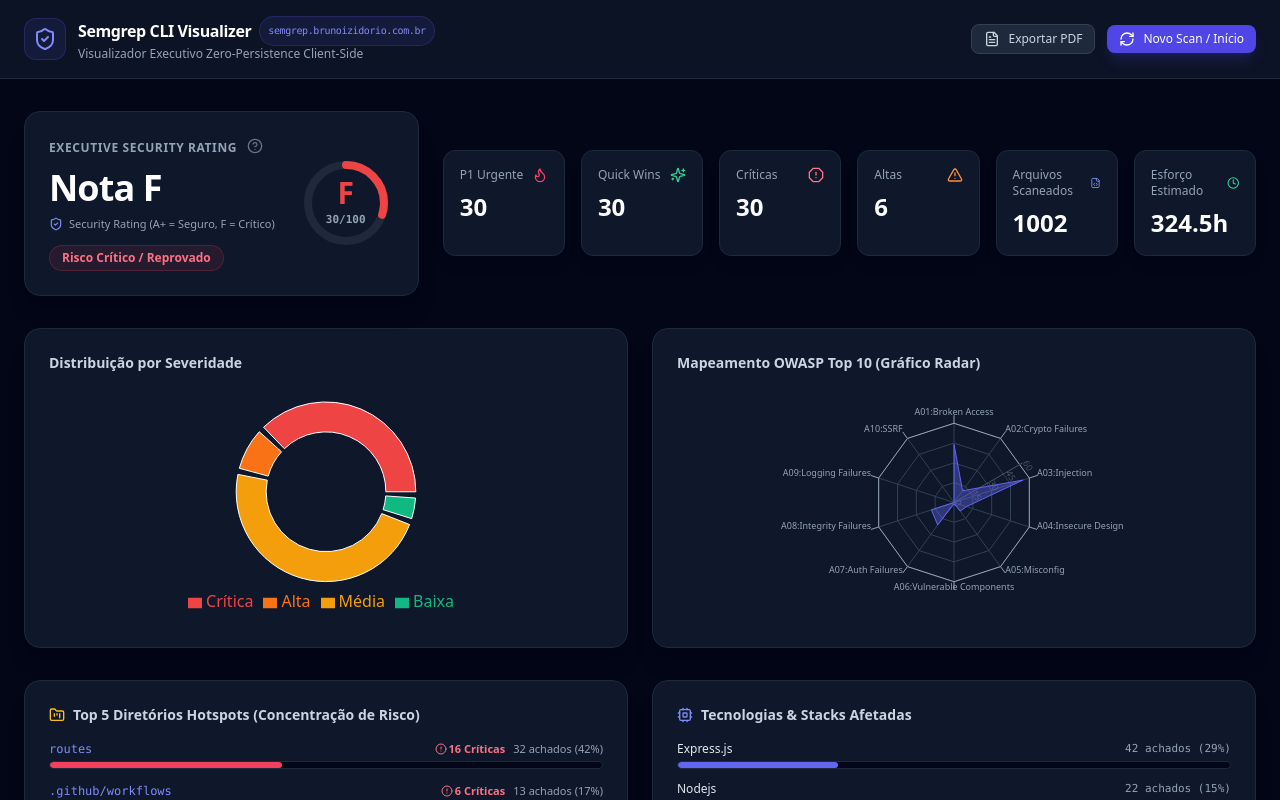
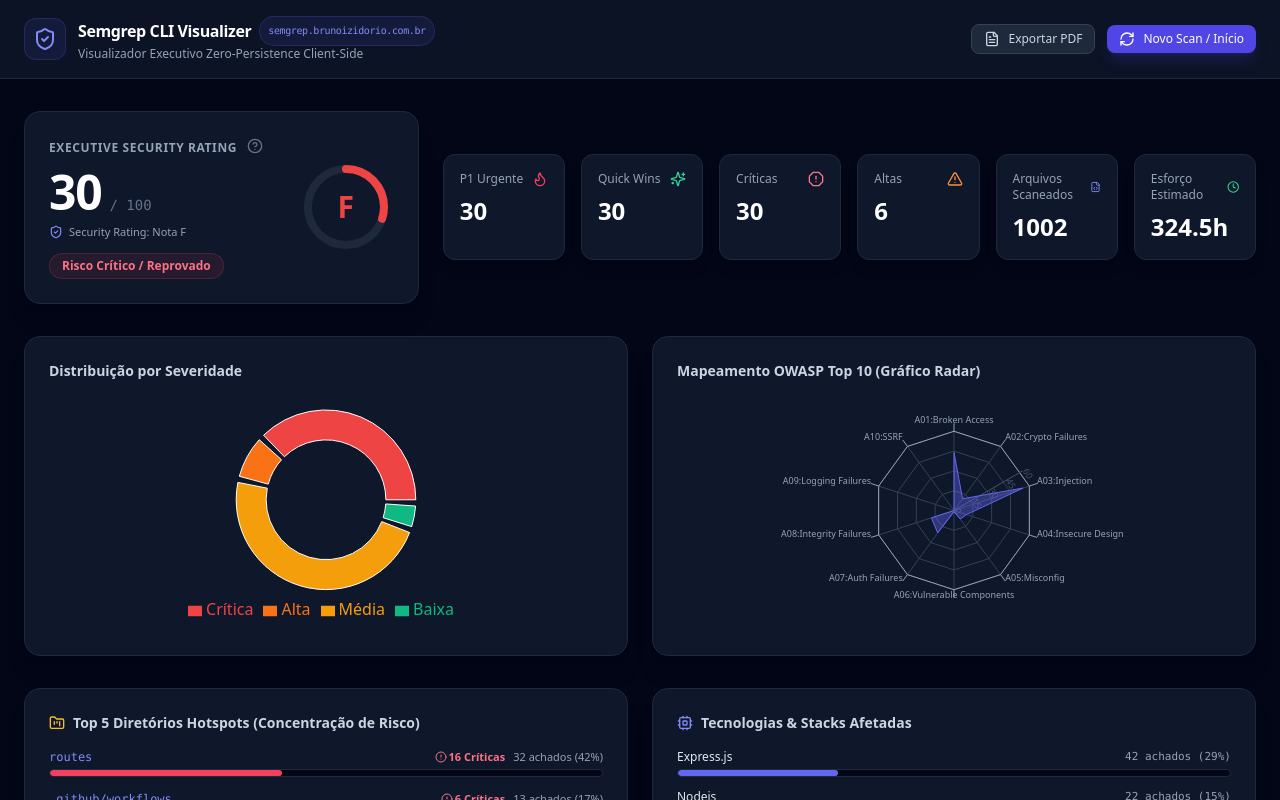
Before and after one commit to brunoez/semgrep, a React (Vite) app in the folder frontend/: page / in a window 1280 px wide. Both pictures are taken after a click on the button "Ver Exemplo ao Vivo". Shown: the top 800 px of the page. Built offline with nearby package versions, Linux system fonts and the light colour scheme.

Commit message:
feat: place numerical score 30/100 as main left headline and leave ONLY the big letter grade F inside the SVG gauge ring

```diff
--- a/frontend/src/components/dashboard/RiskScoreBadge.tsx
+++ b/frontend/src/components/dashboard/RiskScoreBadge.tsx
@@ -74,13 +74,14 @@ export const RiskScoreBadge: React.FC<Props> = ({ summary }) => {
           </div>
         </div>
 
-        <div className="mt-2">
-          <span className="text-4xl font-extrabold text-white tracking-tight">Nota {risk.grade}</span>
+        <div className="flex items-baseline gap-2 mt-2">
+          <span className="text-5xl font-extrabold text-white tracking-tight">{risk.score}</span>
+          <span className="text-sm font-mono text-slate-500">/ 100</span>
         </div>
 
         <div className="flex items-center gap-1.5 mt-2 text-[11px] text-slate-400 font-medium">
           <ShieldCheck className="w-3.5 h-3.5 text-indigo-400" />
-          <span>Security Rating (A+ = Seguro, F = Crítico)</span>
+          <span>Security Rating: Nota {risk.grade}</span>
         </div>
 
         <div className={`mt-3 inline-block px-3 py-1 text-xs font-bold rounded-full border ${risk.badgeClass}`}>
@@ -88,7 +89,7 @@ export const RiskScoreBadge: React.FC<Props> = ({ summary }) => {
         </div>
       </div>
 
-      {/* SVG Circular Progress Gauge with Letter Grade & Score Inside */}
+      {/* SVG Circular Progress Gauge with ONLY Letter Grade Inside */}
       <div className="relative w-24 h-24 flex items-center justify-center flex-shrink-0">
         <svg className="w-full h-full -rotate-90" viewBox="0 0 96 96">
           {/* Background Track Circle */}
@@ -116,13 +117,10 @@ export const RiskScoreBadge: React.FC<Props> = ({ summary }) => {
           />
         </svg>
 
-        {/* Big Letter Grade & Score Inside Circle */}
-        <div className="absolute inset-0 flex flex-col items-center justify-center text-center">
+        {/* ONLY Big Letter Grade Inside Circle */}
+        <div className="absolute inset-0 flex items-center justify-center">
           <span className="font-extrabold text-3xl leading-none" style={{ color: risk.color }}>
             {risk.grade}
-          </span>
-          <span className="text-[11px] font-mono text-slate-400 mt-1 font-semibold">
-            {risk.score}/100
           </span>
         </div>
       </div>
```
